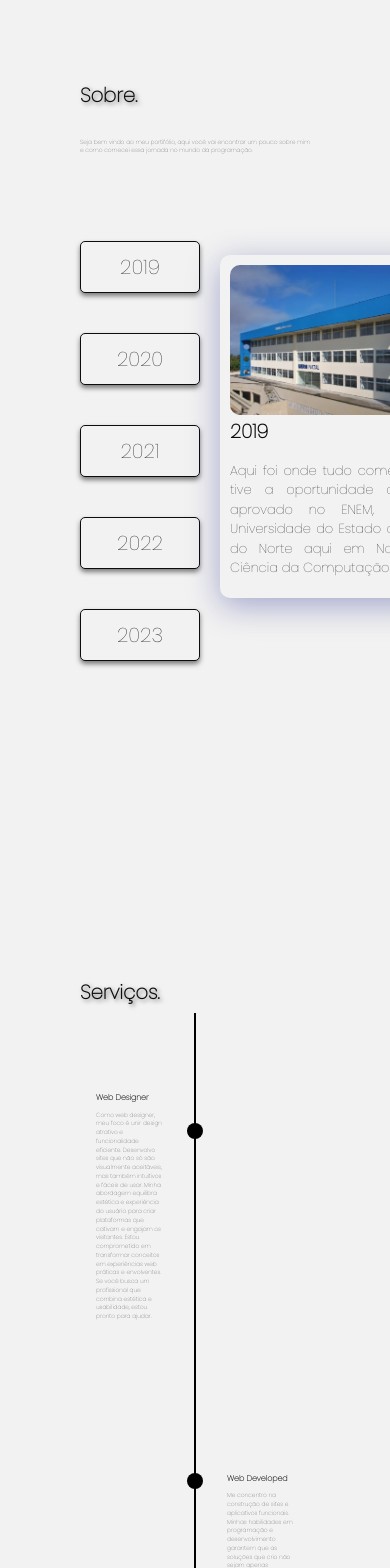
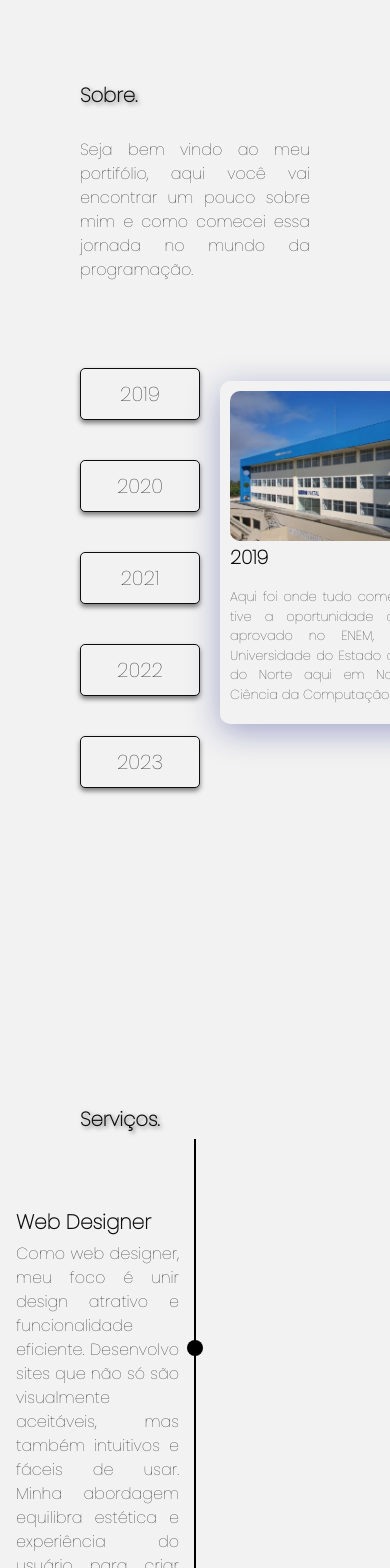
Before and after one commit to caduce3/portifolioCaduLucena, a Next.js app in the folder portifolio-cadu-lucena/: page / in a window 390 px wide. Shown: the part 940-2508 px from the top of the page. Built offline with nearby package versions, Linux system fonts and the light colour scheme.

Commit message:
ajuste de responsividade

```diff
--- a/portifolio-cadu-lucena/src/components/LineTecnologias/style.css
+++ b/portifolio-cadu-lucena/src/components/LineTecnologias/style.css
@@ -77,7 +77,7 @@
 }
 
 .content-line {
-    width: calc(50% - 2rem);
+    width: calc(50% - 1rem);
 }
 
 .show-me:nth-child(n){
@@ -86,9 +86,31 @@
 }
 
 .content-line p {
-    font-size: 1.5vw!important;
+    font-size: 24px!important;
+    text-align: justify;
 }
 
 .content-line h4 {
-    font-size: 2vw!important;
+    font-size: 30px!important;
+    text-align: justify;
 }
+
+@media (max-width: 1100px) {
+    .content-line p {
+        font-size: 20px!important;
+    }
+
+    .content-line h4 {
+        font-size: 26px!important;
+    }
+}
+
+@media (max-width: 800px) {
+    .content-line p {
+        font-size: 16px!important;
+    }
+
+    .content-line h4 {
+        font-size: 20px!important;
+    }
+}
--- a/portifolio-cadu-lucena/src/components/Main/style.css
+++ b/portifolio-cadu-lucena/src/components/Main/style.css
@@ -102,7 +102,7 @@ h3 {
 #paragrafo1-sobre {
     width: 100%;
     text-align: justify;
-    font-size: 1.5vw!important;
+    font-size: 24px!important;
     margin-top: 30px;
 }
 
@@ -174,6 +174,18 @@ h3 {
     }
     #img-perfil {
         margin-top: 50px;
+    }
+    #skills {
+        padding-right: 0px;
+        padding-left: 0px;
+    }
+    #skills h3 {
+        padding-right: 80px;
+        padding-left: 80px;
+    }
+    #paragrafo1-sobre {
+
+        font-size: 16px!important;
 
     }
 }
```
